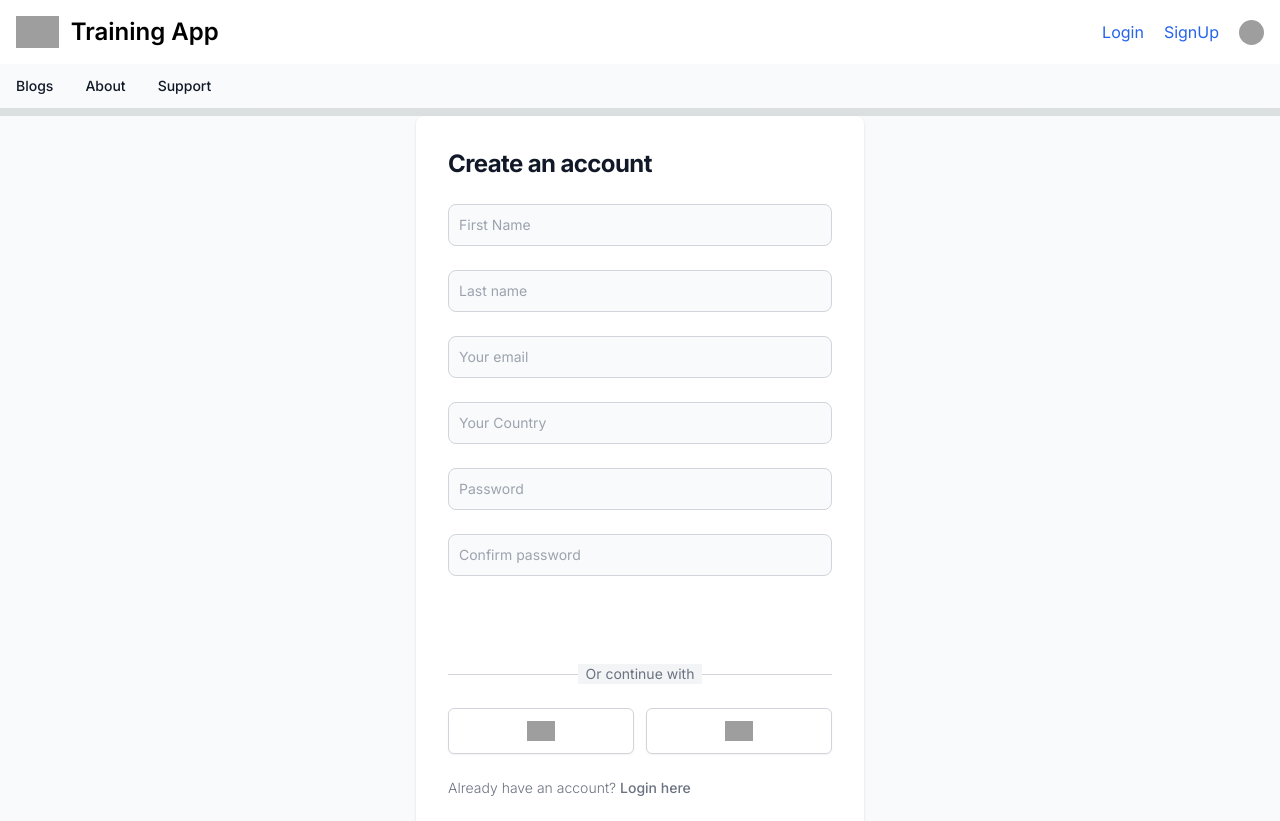
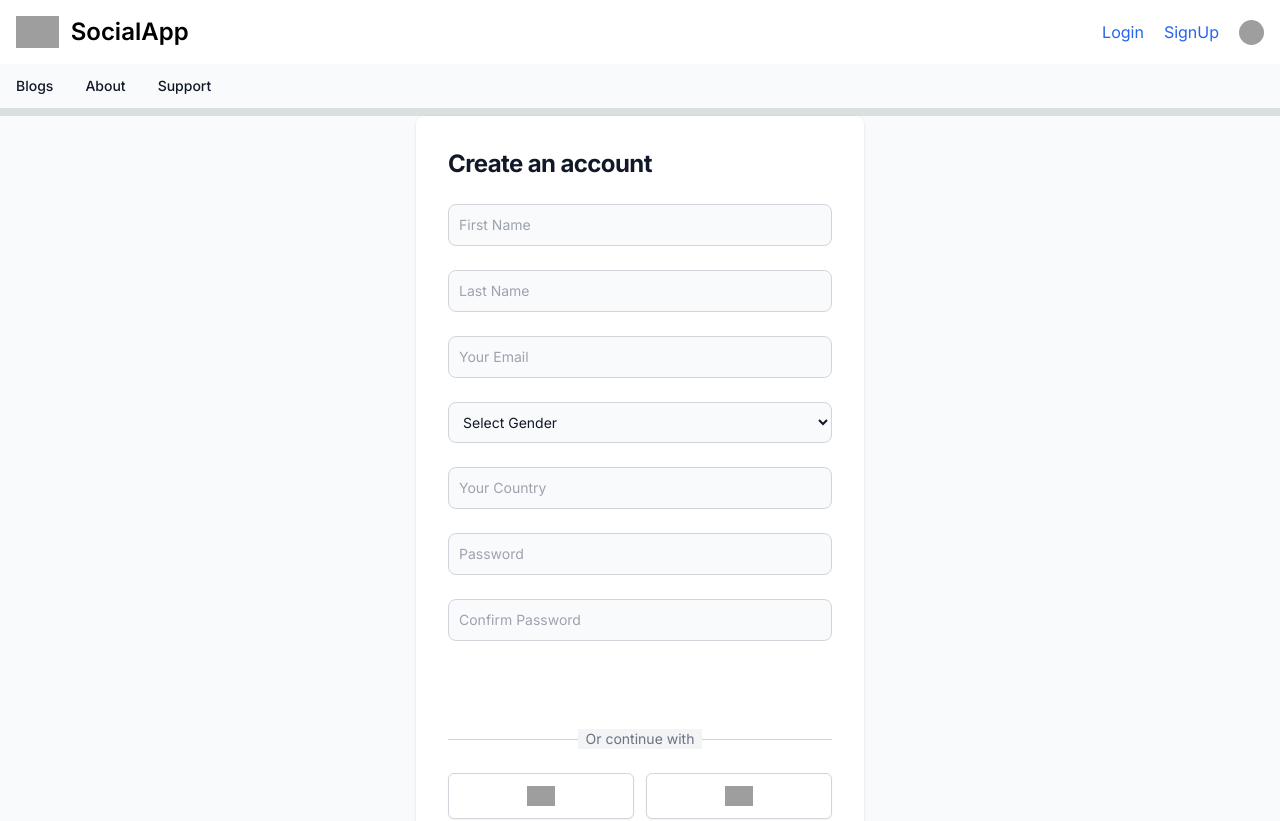
Before and after one commit to souravmalviyavkaps/SocialApp-Frontend, a Next.js app: page /signup in a window 1280 px wide. Shown: the top 821 px of the page. Built offline with nearby package versions, Linux system fonts and the light colour scheme; grey boxes are pictures that could not be loaded.

Commit message:
Make signup function work

```diff
--- a/package.json
+++ b/package.json
@@ -9,16 +9,21 @@
     "lint": "next lint"
   },
   "dependencies": {
+    "@reduxjs/toolkit": "^1.9.5",
     "@types/node": "20.6.0",
     "@types/react": "18.2.21",
     "@types/react-dom": "18.2.7",
     "autoprefixer": "10.4.15",
+    "axios": "^1.5.0",
     "eslint": "8.49.0",
     "eslint-config-next": "13.4.19",
     "next": "13.4.19",
     "postcss": "8.4.29",
     "react": "18.2.0",
     "react-dom": "18.2.0",
+    "react-hook-form": "^7.46.1",
+    "react-redux": "^8.1.2",
+    "react-toastify": "^9.1.3",
     "tailwindcss": "3.3.3",
     "typescript": "5.2.2"
   }
--- /dev/null
+++ b/src/app/api_calls/index.ts
@@ -0,0 +1,42 @@
+import axios from 'axios'
+
+export const registerUserApi = async (body: any) => {
+  try {
+    const { fname, lname, email, gender, country, password, confirmPassword } =
+      body
+    const payload = {
+      name: fname + ' ' + lname,
+      email,
+      gender,
+      country,
+      password,
+      confirmPassword,
+    }
+    const res = await axios.post(
+      `${process.env.NEXT_PUBLIC_API_URI}/users/new`,
+      payload
+    )
+    if (res.status === 201) {
+      return {
+        success: true,
+        message: res.data.message,
+        user: res.data.newUser,
+      }
+    } else {
+      throw new Error(res.data.message)
+    }
+  } catch (error: any) {
+    console.log('Error while registering user :', error)
+    if (error.response) {
+      return {
+        success: false,
+        message: error.response.data.message,
+      }
+    } else {
+      return {
+        success: false,
+        message: 'Something went wrong',
+      }
+    }
+  }
+}
--- a/src/app/components/Footer.tsx
+++ b/src/app/components/Footer.tsx
@@ -8,7 +8,7 @@ export default function Footer() {
         <span className="text-sm text-gray-500 sm:text-center dark:text-gray-400">
           © 2023{' '}
           <a href="https://flowbite.com/" className="hover:underline">
-            TrainingApp™
+            SocialApp™
           </a>
           . All Rights Reserved.
         </span>
--- a/src/app/components/Header.tsx
+++ b/src/app/components/Header.tsx
@@ -17,7 +17,7 @@ export default function Header() {
               alt="Flowbite Logo"
             />
             <span className="self-center text-2xl font-semibold whitespace-nowrap dark:text-white">
-              Training App
+              SocialApp
             </span>
           </Link>
           <div className="flex items-center">
--- a/src/app/signup/page.tsx
+++ b/src/app/signup/page.tsx
@@ -1,35 +1,33 @@
 'use client'
-
-import { useState } from 'react'
+import { useRouter } from 'next/navigation'
+import { useForm } from 'react-hook-form'
+import { registerUserApi } from '../api_calls'
+import { ToastContainer, toast } from 'react-toastify'
+import 'react-toastify/dist/ReactToastify.css'
 
 export default function SignUp() {
-  const [formData, setFormData] = useState({
-    fname: '',
-    lname: '',
-    email: '',
-    country: '',
-    password: '',
-    confirmPassword: '',
-  })
+  const router = useRouter()
+  const {
+    register,
+    handleSubmit,
+    formState: { errors },
+  } = useForm()
+  console.log('errors', errors)
 
-  const handleChange = (e: any) => {
-    console.log(e)
-    const { name, value } = e.target
-    setFormData(prevData => {
-      return {
-        ...prevData,
-        [name]: value,
-      }
-    })
-  }
-
-  const handleFormSubmit = (e: any) => {
-    e.preventDefault()
-    console.log('FormData : ', formData)
+  const handleFormSubmit = async (data: object) => {
+    console.log('data', data)
+    const res = await registerUserApi(data)
+    if (res.success) {
+      toast.success(res.message)
+      router.push('/login')
+    } else {
+      toast.error(res.message)
+    }
   }
 
   return (
     <section className="bg-gray-50 dark:bg-gray-900">
+      <ToastContainer />
       <div className="w-full flex flex-col items-center justify-center px-6 py-8 mx-auto md:h-auto h-auto lg:py-0 h-32">
         <div className="w-full bg-white rounded-lg shadow dark:border md:mt-0 sm:max-w-md xl:p-0 dark:bg-gray-800 dark:border-gray-700">
           <div className="p-6 space-y-4 md:space-y-6 sm:p-8 h-auto overflow-scroll no-scrollbar">
@@ -39,71 +37,115 @@ export default function SignUp() {
             <form
               className="space-y-4 md:space-y-6"
               action="#"
-              onSubmit={handleFormSubmit}>
+              onSubmit={e => {
+                e.preventDefault()
+                handleSubmit(data => handleFormSubmit(data))()
+              }}>
               <div>
                 <input
                   type="text"
-                  name="fname"
+                  {...register('fname', { required: 'First name is required' })}
                   id="fname"
                   className="bg-gray-50 border border-gray-300 text-gray-900 sm:text-sm rounded-lg focus:ring-primary-600 focus:border-primary-600 block w-full p-2.5 dark:bg-gray-700 dark:border-gray-600 dark:placeholder-gray-400 dark:text-white dark:focus:ring-blue-500 dark:focus:border-blue-500"
                   placeholder="First Name"
-                  required
-                  onChange={handleChange}
                 />
+              </div>
+              <p style={{ color: '#c82929', marginTop: 2, marginLeft: 20 }}>
+                {errors.fname && errors.fname?.message?.toString()}
+              </p>
+              <div>
+                <input
+                  type="text"
+                  {...register('lname', { required: 'Last name is required' })}
+                  id="lname"
+                  className="bg-gray-50 border border-gray-300 text-gray-900 sm:text-sm rounded-lg focus:ring-primary-600 focus:border-primary-600 block w-full p-2.5 dark:bg-gray-700 dark:border-gray-600 dark:placeholder-gray-400 dark:text-white dark:focus:ring-blue-500 dark:focus:border-blue-500"
+                  placeholder="Last Name"
+                />
+              </div>
+              <p style={{ color: '#c82929', marginTop: 2, marginLeft: 20 }}>
+                {errors.lname && errors.lname?.message?.toString()}
+              </p>
+              <div>
+                <input
+                  type="email"
+                  {...register('email', {
+                    required: 'Email is required',
+                    pattern: {
+                      value: /^[a-zA-Z0-9._%+-]+@[a-zA-Z0-9.-]+\.[a-zA-Z]{2,}$/,
+                      message: 'Please enter valid email',
+                    },
+                  })}
+                  id="email"
+                  className="bg-gray-50 border border-gray-300 text-gray-900 sm:text-sm rounded-lg focus:ring-primary-600 focus:border-primary-600 block w-full p-2.5 dark:bg-gray-700 dark:border-gray-600 dark:placeholder-gray-400 dark:text-white dark:focus:ring-blue-500 dark:focus:border-blue-500"
+                  placeholder="Your Email"
+                />
+              </div>
+              <p style={{ color: '#c82929', marginTop: 2, marginLeft: 20 }}>
+                {errors.email && errors.email?.message?.toString()}
+              </p>
+              <div>
+                <select
+                  {...register('gender', { required: true })}
+                  id="gender"
+                  className="bg-gray-50 border border-gray-300 text-gray-900 sm:text-sm rounded-lg focus:ring-primary-600 focus:border-primary-600 block w-full p-2.5 dark:bg-gray-700 dark:border-gray-600 dark:placeholder-gray-400 dark:text-white dark:focus:ring-blue-500 dark:focus:border-blue-500"
+                  placeholder="Your Gender"
+                  required>
+                  <option value="">Select Gender</option>
+                  <option value="Male">Male</option>
+                  <option value="Female">Female</option>
+                  <option value="Other">Other</option>
+                </select>
               </div>
               <div>
                 <input
                   type="text"
-                  name="lname"
-                  id="lname"
-                  className="bg-gray-50 border border-gray-300 text-gray-900 sm:text-sm rounded-lg focus:ring-primary-600 focus:border-primary-600 block w-full p-2.5 dark:bg-gray-700 dark:border-gray-600 dark:placeholder-gray-400 dark:text-white dark:focus:ring-blue-500 dark:focus:border-blue-500"
-                  placeholder="Last name"
-                  required
-                  onChange={handleChange}
-                />
-              </div>
-              <div>
-                <input
-                  type="email"
-                  name="email"
-                  id="email"
-                  className="bg-gray-50 border border-gray-300 text-gray-900 sm:text-sm rounded-lg focus:ring-primary-600 focus:border-primary-600 block w-full p-2.5 dark:bg-gray-700 dark:border-gray-600 dark:placeholder-gray-400 dark:text-white dark:focus:ring-blue-500 dark:focus:border-blue-500"
-                  placeholder="Your email"
-                  required
-                  onChange={handleChange}
-                />
-              </div>
-              <div>
-                <input
-                  type="text"
-                  name="country"
+                  {...register('country', {
+                    minLength: {
+                      value: 2,
+                      message: 'country should contain atleast 2 characters',
+                    },
+                  })}
                   id="country"
                   className="bg-gray-50 border border-gray-300 text-gray-900 sm:text-sm rounded-lg focus:ring-primary-600 focus:border-primary-600 block w-full p-2.5 dark:bg-gray-700 dark:border-gray-600 dark:placeholder-gray-400 dark:text-white dark:focus:ring-blue-500 dark:focus:border-blue-500"
                   placeholder="Your Country"
-                  required
-                  onChange={handleChange}
                 />
               </div>
               <div>
                 <input
                   type="password"
-                  name="password"
+                  {...register('password', {
+                    required: 'Password is required',
+                    minLength: {
+                      value: 6,
+                      message: 'Atleast 6 characters required',
+                    },
+                    maxLength: {
+                      value: 24,
+                      message: 'Passwords can be maximum 24 characters long',
+                    },
+                  })}
                   id="password"
                   placeholder="Password"
                   className="bg-gray-50 border border-gray-300 text-gray-900 sm:text-sm rounded-lg focus:ring-primary-600 focus:border-primary-600 block w-full p-2.5 dark:bg-gray-700 dark:border-gray-600 dark:placeholder-gray-400 dark:text-white dark:focus:ring-blue-500 dark:focus:border-blue-500"
-                  required
-                  onChange={handleChange}
                 />
               </div>
               <div>
                 <input
                   type="confirm-password"
-                  name="confirmPassword"
+                  {...register('confirmPassword', {
+                    required: 'Confirm Password is required',
+                    minLength: {
+                      value: 6,
+                      message: 'Atleast 6 characters required',
+                    },
+                    maxLength: {
+                      value: 24,
+                      message: 'Passwords can be maximum 24 characters long',
+                    },
+                  })}
                   id="confirm-password"
-                  placeholder="Confirm password"
+                  placeholder="Confirm Password"
                   className="bg-gray-50 border border-gray-300 text-gray-900 sm:text-sm rounded-lg focus:ring-primary-600 focus:border-primary-600 block w-full p-2.5 dark:bg-gray-700 dark:border-gray-600 dark:placeholder-gray-400 dark:text-white dark:focus:ring-blue-500 dark:focus:border-blue-500"
-                  required
-                  onChange={handleChange}
                 />
               </div>
 
```
Also changed, not shown: 2 other files (tests, documents, lock files or other folders).
